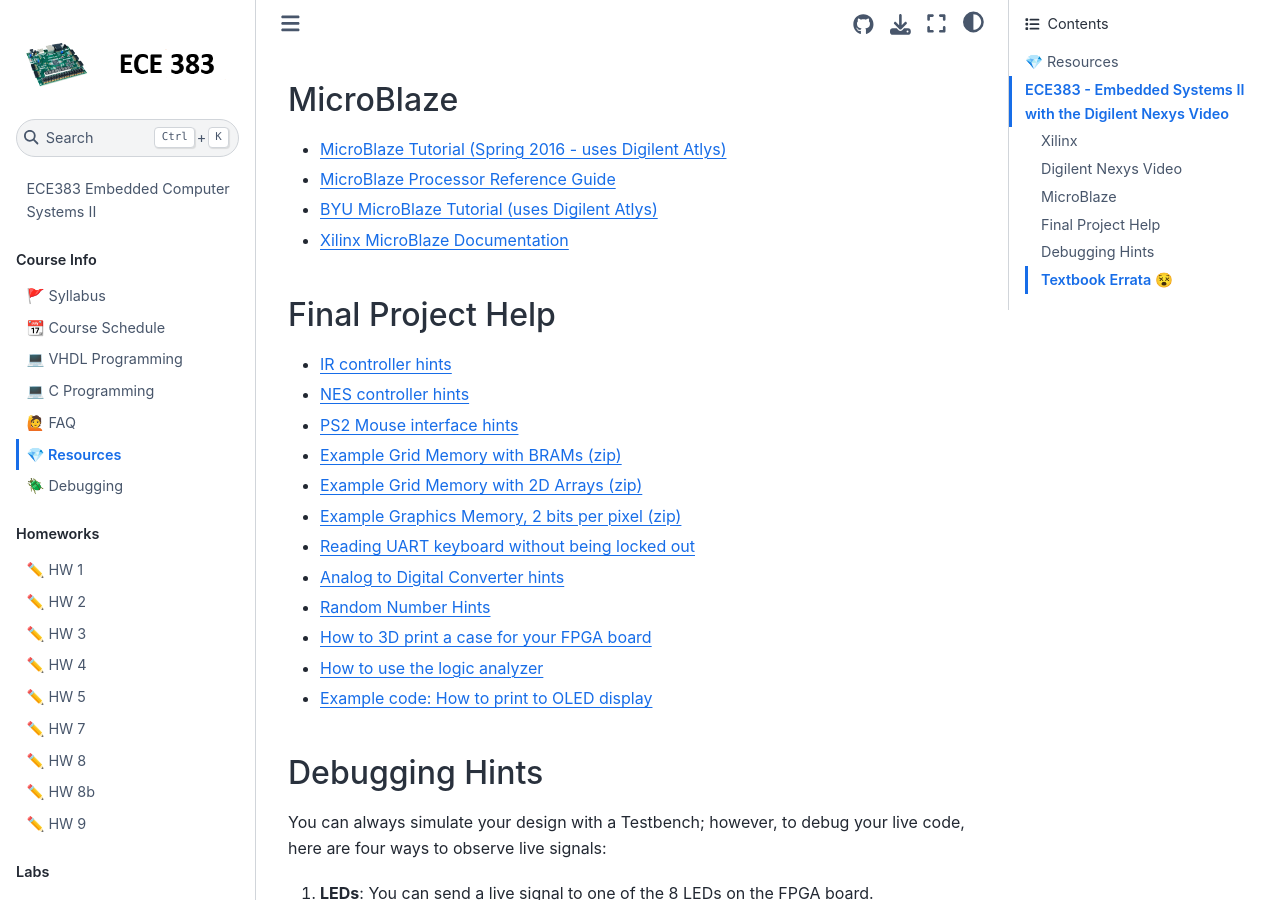
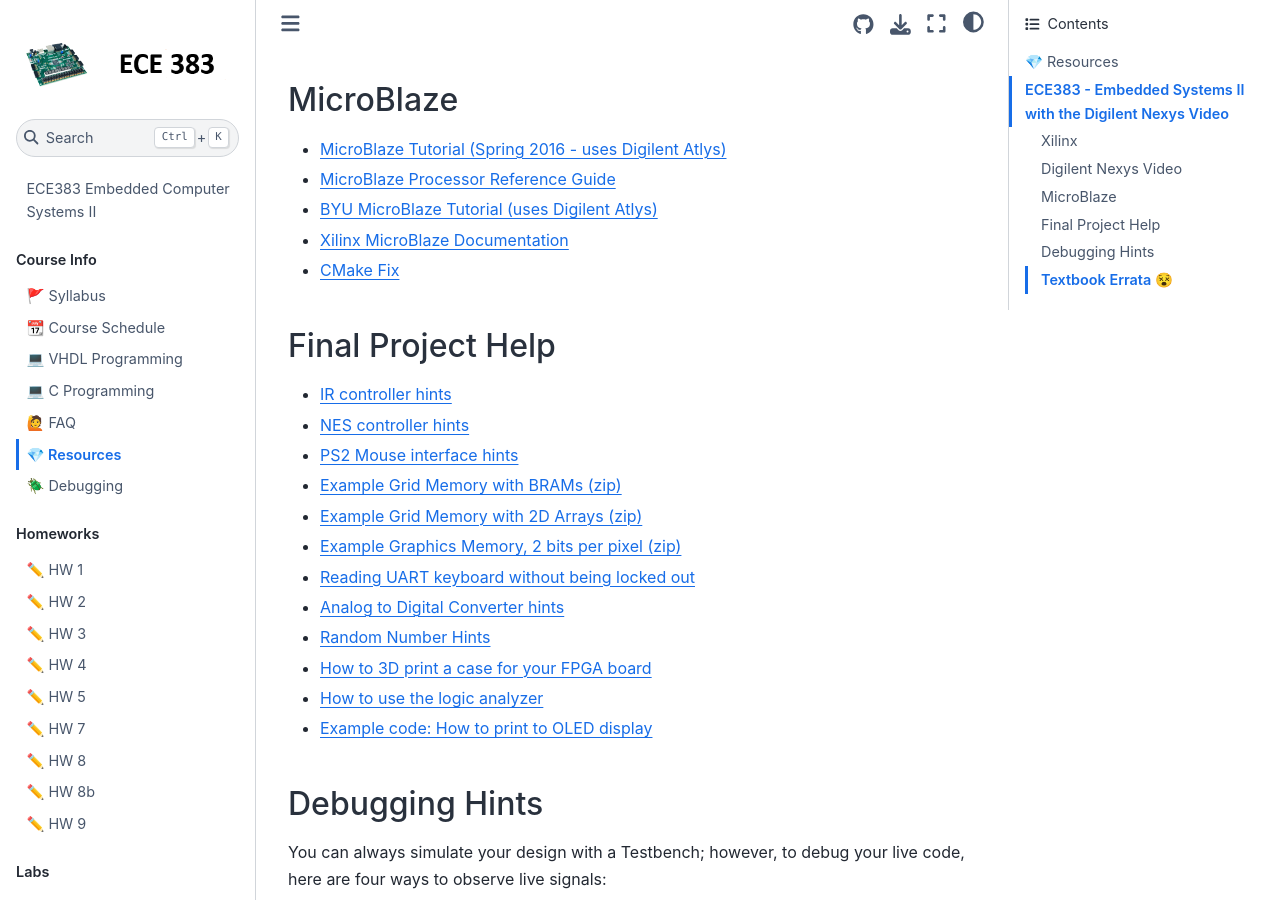
Before and after one commit to USAFA-ECE/ece383, a Jupyter Book: the page built from book/resources.md, in a window 1280 px wide and 900 px high, scrolled down 875 px. Built offline with Jupyter Book 1.0.4 settings and Sphinx 7.4.7 and the Sphinx Book theme 1.1.4, drawn with Linux system fonts in a browser that asks for light colours; pages that are not in the unit, such as notebooks, are missing from menus.

Commit message:
Update resources.md

```diff
--- a/book/resources.md
+++ b/book/resources.md
@@ -31,6 +31,7 @@
 - [MicroBlaze Processor Reference Guide](https://www.xilinx.com/support/documentation/sw_manuals/xilinx2019_1/ug984-vivado-microblaze-ref.pdf)
 - [BYU MicroBlaze Tutorial (uses Digilent Atlys)](https://ee427plblabs.groups.et.byu.net/mb_tutorial/mb_tutorial.html)
 - [Xilinx MicroBlaze Documentation](https://www.xilinx.com/products/design-tools/microblaze.html)
+- [CMake Fix](https://adaptivesupport.amd.com/s/question/0D52E00006hpL4aSAE/vitis-20192-unable-to-select-libmetal-and-openamp?language=en_US)
 
 ## Final Project Help
 
```
